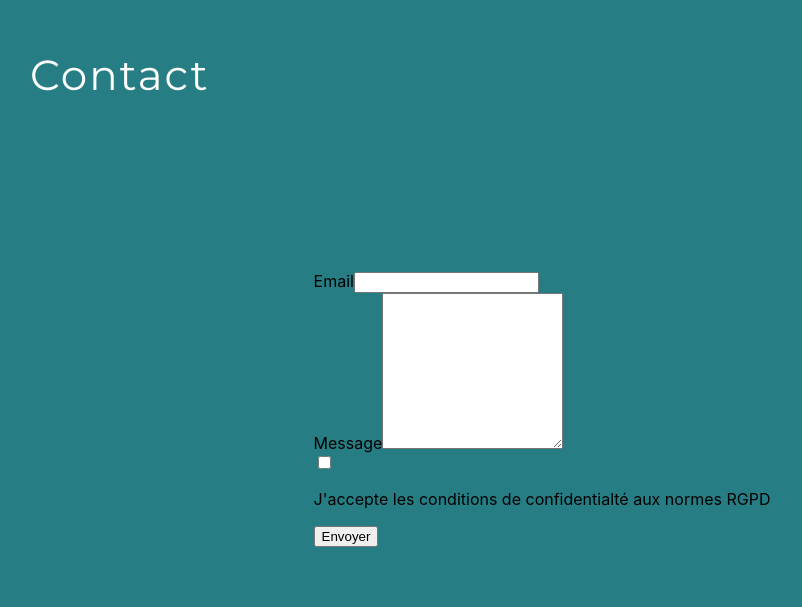
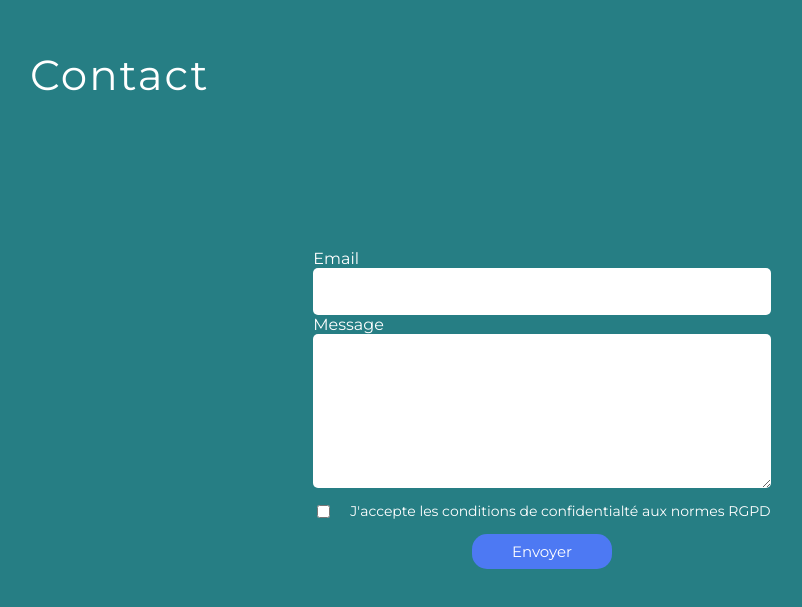
Before and after one commit to ZephirSD/lanscape-site, a React (Create React App) app: page / in a window 1280 px wide. Shown: the part 2391-2998 px from the top of the page, without its empty margins (98-900 px from the left). Built offline with nearby package versions, Linux system fonts and the light colour scheme.

Commit message:
Création du style pour les composants de formulaires

```diff
--- a/src/style/Section4.css
+++ b/src/style/Section4.css
@@ -6,3 +6,74 @@ section.section4 {
     align-items: center;
     flex-direction: column;
 }
+
+div.block-contact{
+    width: var(--demi-width);
+}
+
+div.block-form{
+    width: var(--full-width);
+    display: flex;
+    flex-direction: column;
+    margin: var(--margin-top-bottom-form) 0;
+}
+
+div.block-form label{
+    font-family: var(--montserrat-font);
+    font-size: 16px;
+    color: var(--white);
+}
+
+div.block-form input[type="email"]{
+    border: none;
+    background-color: var(--white);
+    font-size: 16px;
+    font-family: var(--montserrat-font);
+    height: 45px;
+    border-radius: 5px;
+}
+
+div.block-form textarea{
+    border: none;
+    border-radius: 5px;
+}
+
+div.block-check{
+    display: flex;
+    align-items: center;
+    width: var(--full-width);
+    margin: var(--margin-top-bottom-form) 0;
+}
+
+div.block-check input[type="checkbox"]{
+    border: none;
+    margin-right: 20px;
+}
+
+p.para-check{
+    font-family: var(--montserrat-font);
+    font-size: 14px;
+    color: var(--white);
+}
+
+div.block-button{
+    display: flex;
+    justify-content: center;
+    width: var(--full-width);
+    margin: var(--margin-top-bottom-form) 0;
+}
+
+div.block-button button{
+    width: 140px;
+    height: 35px;
+    display: flex;
+    justify-content: center;
+    align-items: center;
+    background-color: var(--blue-pacifico);
+    border-radius: 15px;
+    color: var(--white);
+    font-size: 15px;
+    font-family: var(--montserrat-font);
+    border: none;
+    cursor: pointer;
+}
```
